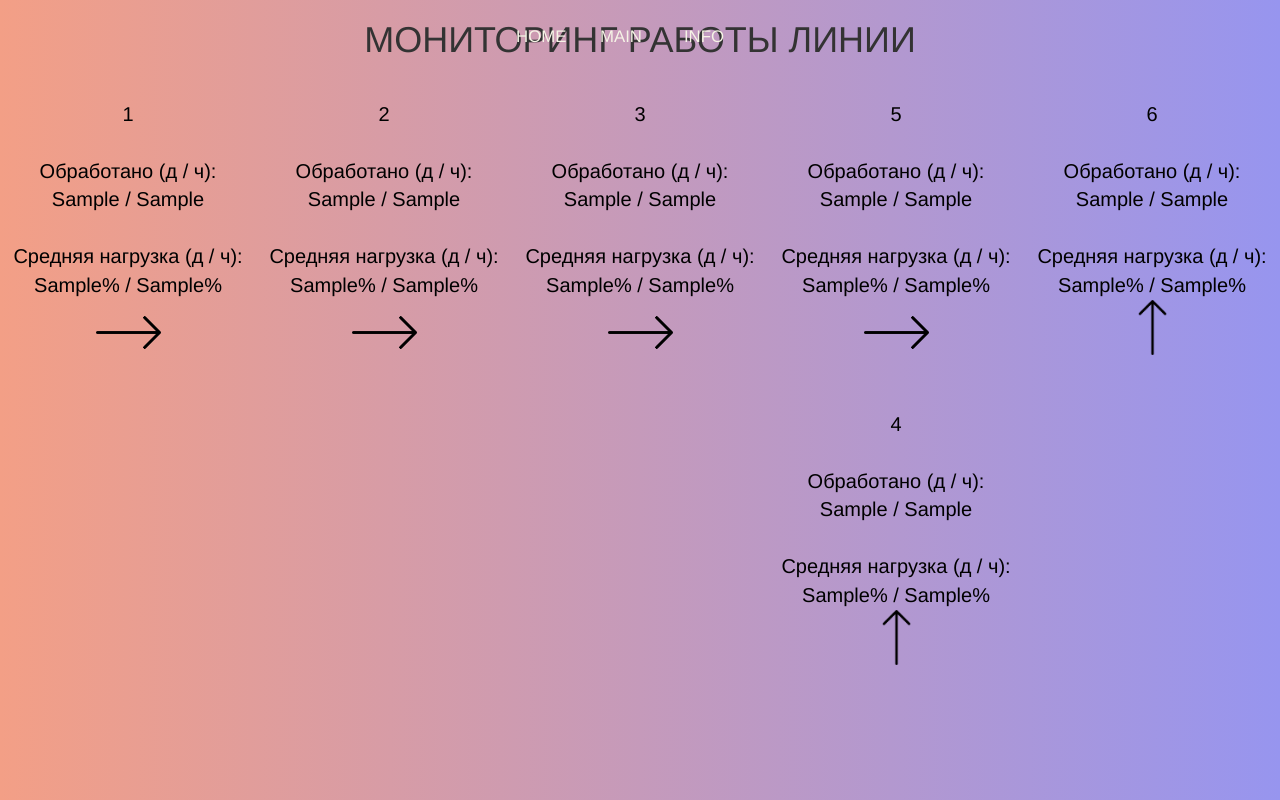
After one commit to MSArchangel/Chacaton, a Flask app: template templates/monitor.html in a window 1280 px wide. The commit adds this page. Run offline with Flask 2, Linux system fonts and the light colour scheme; the template is opened without the code that fills it: most values are stand-ins (such as "Sample title", 1, 10 or a date in 2020); parts of the project's set-up code (start-up, migrations or seed data) failed here and were passed over; some libraries are stand-ins or nearby versions.

Commit message:
All_ready_project

```diff
--- a/sait.py
+++ b/sait.py
@@ -2,7 +2,7 @@ import os
 import json
 
 import requests
-from flask import Flask, render_template, redirect, request
+from flask import Flask, render_template, redirect, request, url_for
 
 from data import db_session
 from flask_login import LoginManager, login_user, login_required, logout_user, current_user
@@ -11,7 +11,7 @@ from forms.user import RegisterForm
 from forms.login import LoginForm
 
 from cell import info_yach
-from main import func_api
+from main import func_api, for_every_cell
 from testing_time import sr_zn_oborud, for_graph, for_graph_status
 
 app = Flask(__name__)
@@ -79,7 +79,16 @@ def home_page():
 
 @app.route('/info')
 def informating():
-    return 'Hello!'
+    arr = for_every_cell()
+    return render_template('monitor.html', bc_1=arr[0][0], bc_2=arr[1][0], bc_3=arr[2][0],
+                           bc_4=arr[3][0], bc_5=arr[4][0], bc_6=arr[5][0], intd_1=arr[0][1],
+                           intd_2=arr[1][1], intd_3=arr[2][1], intd_4=arr[3][1], intd_5=arr[4][1],
+                           intd_6=arr[5][1], inth_1=arr[0][2], inth_2=arr[1][2], inth_3=arr[2][2],
+                           inth_4=arr[3][2], inth_5=arr[4][2], inth_6=arr[5][2],
+                           loadd_1=arr[0][3], loadd_2=arr[1][3], loadd_3=arr[2][3],
+                           loadd_4=arr[3][3], loadd_5=arr[4][3], loadd_6=arr[5][3],
+                           loadh_1=arr[0][4], loadh_2=arr[1][4], loadh_3=arr[2][4],
+                           loadh_4=arr[3][4], loadh_5=arr[4][4], loadh_6=arr[5][4])
 
 
 @app.route('/register', methods=['GET', 'POST'])
--- /dev/null
+++ b/static/css/style_monitor.css
@@ -0,0 +1,221 @@
+h1{
+  font-size: 30px;
+  color: #fff;
+  text-transform: uppercase;
+  font-weight: 300;
+  text-align: center;
+  margin-top: 80px;
+  margin-bottom: 25px;
+  font-family: serif;
+}
+
+@import url(https://fonts.googleapis.com/css?family=Roboto:400,500,300,700);
+body{
+  background: -webkit-linear-gradient(left, #9795EF, #F39F86);
+  background: linear-gradient(to left, #9795EF, #F39F86);
+  font-family: 'Roboto', sans-serif;
+}
+
+section{
+  margin: 50px;
+}
+
+/* for custom scrollbar for webkit browser*/
+
+::-webkit-scrollbar {
+    width: 6px;
+}
+::-webkit-scrollbar-track {
+    -webkit-box-shadow: inset 0 0 6px rgba(0,0,0,0.3);
+}
+::-webkit-scrollbar-thumb {
+    -webkit-box-shadow: inset 0 0 6px rgba(0,0,0,0.3);
+}
+
+
+
+@import url("https://fonts.googleapis.com/css2?family=Montserrat:wght@400;500;600;700&display=swap");
+* {
+  margin: 0;
+  padding: 0;
+  -webkit-box-sizing: border-box;
+  box-sizing: border-box;
+}
+
+.navMenu {
+  position: absolute;
+  top: 5%;
+  left: 50%;
+  -webkit-transform: translate(-50%, -50%);
+  transform: translate(-50%, -50%);
+}
+
+.navMenu a {
+  color: #f6f4e6;
+  text-decoration: none;
+  font-size: 1.2em;
+  text-transform: uppercase;
+  font-weight: 500;
+  display: inline-block;
+  width: 80px;
+  -webkit-transition: all 0.2s ease-in-out;
+  transition: all 0.2s ease-in-out;
+
+}
+
+.navMenu a:hover {
+  color: #fddb3a;
+}
+
+.navMenu .dot {
+  width: 6px;
+  height: 6px;
+  background: #fddb3a;
+  border-radius: 50%;
+  opacity: 0;
+  -webkit-transform: translateX(0px);
+  transform: translateX(500px);
+  -webkit-transition: all 1s ease-in-out;
+  transition: all 1s ease-in-out;
+}
+
+.navMenu a:nth-child(1):hover ~ .dot {
+  -webkit-transform: translateX(30px);
+  transform: translateX(25px);
+  -webkit-transition: all 0.2s ease-in-out;
+  transition: all 0.2s ease-in-out;
+  opacity: 1;
+}
+
+.navMenu a:nth-child(2):hover ~ .dot {
+  -webkit-transform: translateX(110px);
+  transform: translateX(105px);
+  -webkit-transition: all 0.2s ease-in-out;
+  transition: all 0.2s ease-in-out;
+  opacity: 1;
+}
+
+.navMenu a:nth-child(3):hover ~ .dot {
+  -webkit-transform: translateX(200px);
+  transform: translateX(187px);
+  -webkit-transition: all 0.2s ease-in-out;
+  transition: all 0.2s ease-in-out;
+  opacity: 1;
+}
+
+.block1{
+    display: flex;
+}
+
+.block2{
+    display: flex;
+}
+canvas{
+    margin: 2px;
+}
+
+
+
+@property --p{
+  syntax: '<number>';
+  inherits: true;
+  initial-value: 0;
+}
+
+.pie {
+  --p:20;
+  --b:22px;
+  --c:darkred;
+  --w:350px;
+
+  width:var(--w);
+  aspect-ratio:1;
+  position:relative;
+  display:inline-grid;
+  margin:5px;
+  place-content:center;
+  font-size:25px;
+  font-weight:bold;
+  font-family:sans-serif;
+}
+.pie:before,
+.pie:after {
+  content:"";
+  position:absolute;
+  border-radius:50%;
+}
+.pie:before {
+  inset:0;
+  background:
+    radial-gradient(farthest-side,var(--c) 98%,#0000) top/var(--b) var(--b) no-repeat,
+    conic-gradient(var(--c) calc(var(--p)*1%),#0000 0);
+  -webkit-mask:radial-gradient(farthest-side,#0000 calc(99% - var(--b)),#000 calc(100% - var(--b)));
+          mask:radial-gradient(farthest-side,#0000 calc(99% - var(--b)),#000 calc(100% - var(--b)));
+}
+.pie:after {
+  inset:calc(50% - var(--b)/2);
+  background:var(--c);
+  transform:rotate(calc(var(--p)*3.6deg)) translateY(calc(50% - var(--w)/2));
+}
+.animate {
+  animation:p 3s .5s both;
+  margin-left: 25px;
+}
+.no-round:before {
+  background-size:0 0,auto;
+}
+.no-round:after {
+  content:none;
+}
+@keyframes p {
+  from{--p:0}
+}
+.block2{
+    margin-left: 150px;
+}
+.block3{
+    display: flex;
+}
+
+.animate2 {
+    animation:p 3s .5s both;
+    margin-left: 765px;
+}
+
+h2.font1{
+font-size: 25px;
+  color: #fff;
+  text-transform: uppercase;
+  font-weight: 300;
+  text-align: center;
+margin-left: 170px;
+margin-bottom: 50px;
+font-family: serif;
+}
+
+h2.font2{
+font-size: 25px;
+  color: #fff;
+  text-transform: uppercase;
+  font-weight: 300;
+  text-align: center;
+margin-left: 710px;
+margin-bottom: 50px;
+font-family: serif;
+}
+
+canvas{
+margin-right: 10px;
+margin-bottom: 30px;
+}
+h1.detali1{
+    text-align: center;
+    color: white;
+    margin-bottom: 50px;
+}
+
+.tables{
+    display: flex;
+    justify-content: space-between;
+    flex-direction: column;
+}
--- a/templates/info_yach.html
+++ b/templates/info_yach.html
@@ -2,7 +2,7 @@
 <html lang="ru">
 <head>
     <meta charset="UTF-8">
-    <link rel="stylesheet" href="../static/css/styles_proba.css">
+    <link rel="stylesheet" href="../static/css/style_info_yach.css">
     <link href="/examples/vendors/bootstrap-3.4/css/bootstrap.min.css" rel="stylesheet">
     <meta name="viewport" content="width=device-width, intial scale=1.0">
     <script src="https://cdnjs.cloudflare.com/ajax/libs/Chart.js/2.5.0/Chart.min.js"></script>
@@ -107,7 +107,7 @@
     labels: [0, 1, 2, 3, 4, 5, 6, 7, 8, 9, 10, 11, 12, 13, 14, 15, 16, 17, 18, 19, 20, 21, 22, 23],
     datasets: [{
         data: {{for_graph}},
-        label: "Объём продукции",
+        label: "Состояния ячейки",
         borderColor: "#c45850",
         fill: false
       }
@@ -116,7 +116,7 @@
   options: {
     title: {
       display: true,
-      text: 'Объём выпуска продукции за день'
+      text: 'Состояние'
     }
   }
 });
--- /dev/null
+++ b/templates/monitor.html
@@ -0,0 +1,90 @@
+<!DOCTYPE HTML>
+<html lang="ru">
+<head>
+    <meta charset="UTF-8">
+    <link rel="stylesheet" href="../static/css/style_monitor.css">
+    <link href="/examples/vendors/bootstrap-3.4/css/bootstrap.min.css" rel="stylesheet">
+    <meta name="viewport" content="width=device-width, intial scale=1.0">
+    <script src="https://cdnjs.cloudflare.com/ajax/libs/Chart.js/2.5.0/Chart.min.js"></script>
+    <title>5comand.roboprom</title>
+    <style>
+.square {
+  height: 250px;
+  width: 250px;
+  text-align: center;
+  font-size: 20px;
+
+
+}
+.text_sq{
+    margin-top: 30px;
+
+}
+.monitor{
+    display: flex;
+    justify-content: space-around;
+}
+
+    </style>
+</head>
+<body>
+<nav class="navMenu">
+    <a href="home">Home</a>
+    <a href="all_about">Main</a>
+    <a href="info">Info</a>
+    <div class="dot"></div>
+</nav>
+<h1>Мониторинг работы линии</h1>
+
+<div class="monitor">
+    <div class="square" style="background-color: {{bc_1}}; color: black;" onclick="window.location.href = '/cell/1'">
+        <div class="text_sq">1<br><br>Обработано (д / ч):<br>
+            {{intd_1}} / {{inth_1}}<br><br>Средняя нагрузка (д / ч):<br> {{loadd_1}}% / {{loadh_1}}%<br><img width="65" src="{{url_for('static', filename='right-arrow.png')}}"/>
+        </div>
+    </div>
+    <div class="square" style="background-color: {{bc_2}}; color: black"onclick="window.location.href = '/cell/2'">
+        <div class="text_sq">2<br><br>Обработано (д / ч):<br>
+            {{intd_2}} / {{inth_2}}<br><br>Средняя нагрузка (д / ч):<br> {{loadd_2}}% / {{loadh_2}}%<br><img width="65" src="{{url_for('static', filename='right-arrow.png')}}"/>
+        </div>
+    </div>
+    <div class="square" style="background-color: {{bc_3}}; color: black" onclick="window.location.href = '/cell/3'">
+        <div class="text_sq">3<br><br>Обработано (д / ч):<br>
+            {{intd_3}} / {{inth_3}}<br><br>Средняя нагрузка (д / ч):<br> {{loadd_3}}% / {{loadh_3}}%<br><img width="65" src="{{url_for('static', filename='right-arrow.png')}}"/>
+        </div>
+    </div>
+    <div class="column_square"
+         style="display: flex; flex-direction: column; justify-content: space-between;">
+        <div class="square" style="background-color: {{bc_5}}; color: black"onclick="window.location.href = '/cell/5'">
+            <div class="text_sq">5<br><br>Обработано (д / ч):<br>
+                {{intd_5}} / {{inth_5}}<br><br>Средняя нагрузка (д / ч):<br> {{loadd_5}}% / {{loadh_5}}%<br><img width="65" src="{{url_for('static', filename='right-arrow.png')}}"/>
+            </div>
+        </div>
+        <br><br><br>
+        <div class="square" style="background-color: {{bc_4}}; color: black"onclick="window.location.href = '/cell/4'">
+            <div class="text_sq">4<br><br>Обработано (д / ч):<br>
+                {{intd_4}} / {{inth_4}}<br><br>Средняя нагрузка (д / ч):<br> {{loadd_4}}% / {{loadh_4}}%<br><img width="55" src="{{url_for('static', filename='up-arrow.png')}}"/>
+            </div>
+        </div>
+    </div>
+    <div class="square" style="background-color: {{bc_6}}; color: black"onclick="window.location.href = '/cell/6'">
+        <div class="text_sq">6<br><br>Обработано (д / ч):<br>
+            {{intd_6}} / {{inth_6}}<br><br>Средняя нагрузка (д / ч):<br> {{loadd_6}}% / {{loadh_6}}%<br><img width="55" src="{{url_for('static', filename='up-arrow.png')}}"/>
+        </div>
+    </div>
+</div>
+
+<script>
+let nextUpdate = 5;
+setInterval(() => {
+    nextUpdate--;
+    if (nextUpdate <= 0) {
+        window.location.reload();
+    } else {
+        document.getElementById("next-update").innerText = `Данные обновятся через ${nextUpdate} секунд...`
+    }
+}, 1000);
+</script>
+
+
+</body>
+</html>
```
Also changed, not shown: main.py (+17 -0 lines), static/css/style_info_yach.css (added, +254 -0 lines), templates/svodka2.html (+6 -2 lines), static/right-arrow.png (added), static/up-arrow.png (added), templates/Updating.js (added).
